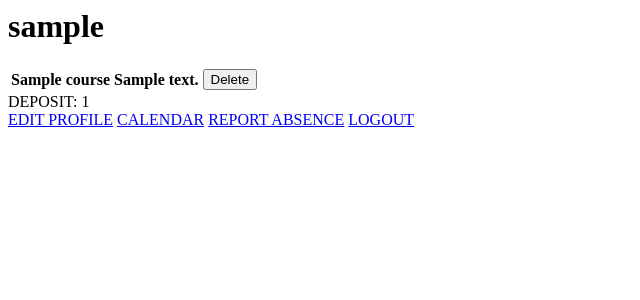
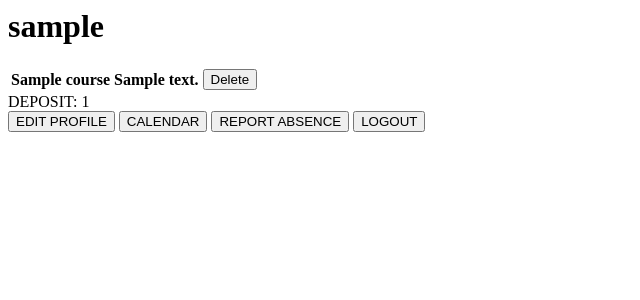
Before and after one commit to MBocian96/ITAPP_ODD_WED0730_dance_school_manager, a Django app: page /client/ in a window 1280 px wide. Shown: the top 300 px of the page, without its empty margins (0-640 px from the left). Run offline with Django 3.2, Linux system fonts and the light colour scheme; a user stored in the database is signed in; tables that the repository leaves empty hold one stand-in row (values such as "Sample post"); lists and menus that the app fills with data are empty.

Commit message:
BUTTONS WORK NOW

```diff
--- a/dance_school_manager/templates/profiles/student/student_profile.html
+++ b/dance_school_manager/templates/profiles/student/student_profile.html
@@ -22,13 +22,26 @@
     {{ deposit }}
     <nav>
         {% load static %}
-        <a href="{% url 'client_module:user_settings_view' %}">EDIT PROFILE</a>
 
-        <a href="{% url 'client_module:calendar_view' %}">CALENDAR</a>
+        <button class="submit-btn" onclick="location.href = '{% url "client_module:user_settings_view" %}'"
+                type=" button">
+            EDIT PROFILE
+        </button>
 
-        <a href="{% url 'client_module:report_absence_view' %}">REPORT ABSENCE</a>
 
-        <a href="/authentication/logout">LOGOUT</a>
+        <button class="submit-btn" onclick="location.href = '{% url "client_module:calendar_view" %}'" type="button">
+            CALENDAR
+        </button>
+
+        <button class="submit-btn" onclick="location.href = '{% url "client_module:report_absence_view" %}'"
+                type="button">
+            REPORT ABSENCE
+        </button>
+
+        <button class="submit-btn" onclick="location.href = '/authentication/logout/'"
+                type="button">
+            LOGOUT
+        </button>
     </nav>
 
 {% endblock %}
```
